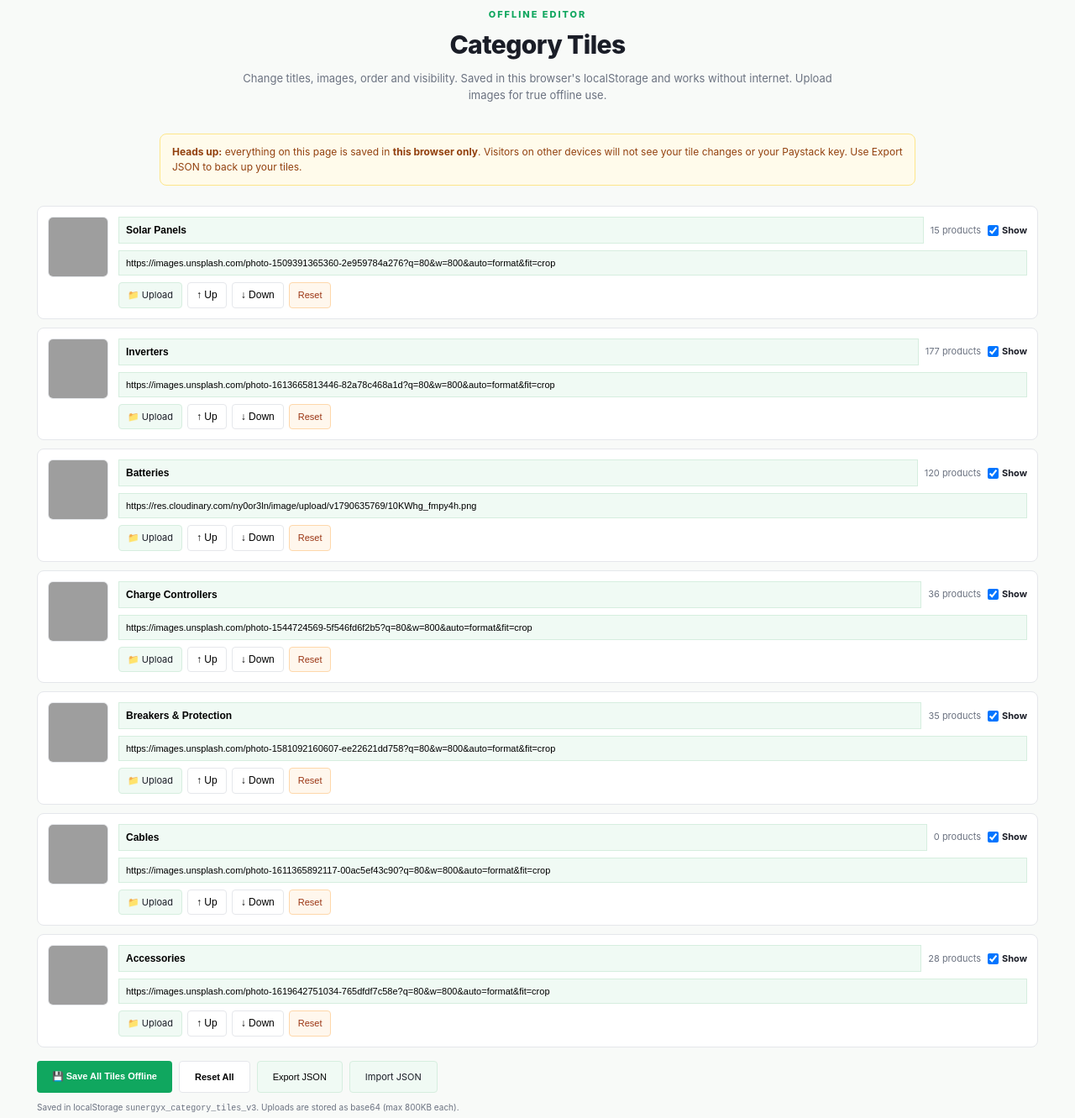
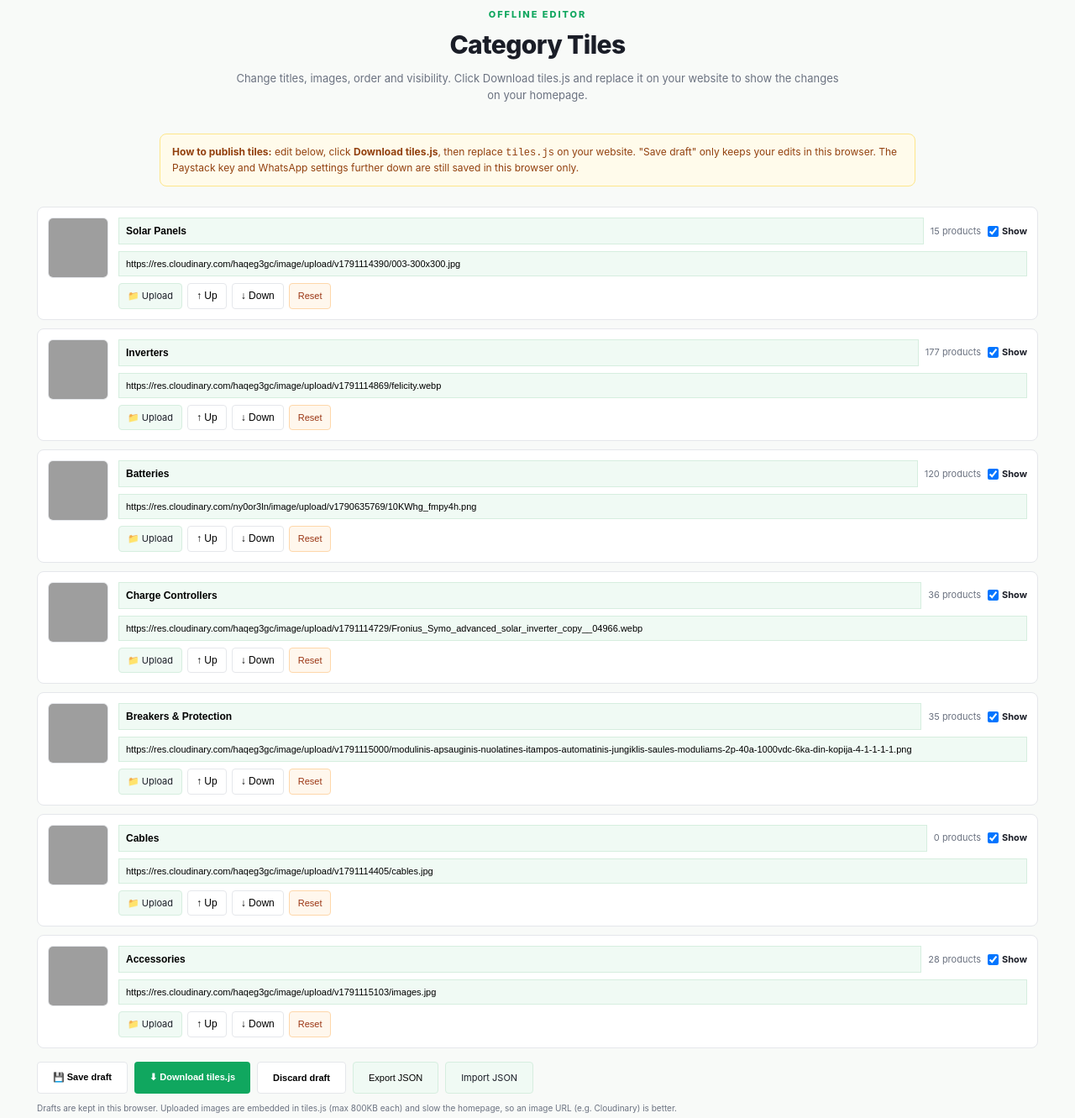
Before and after one commit to cordhq/austin, a website: page admin.html in a window 1280 px wide. Shown: the part 2109-3440 px from the top of the page at 84% size. Drawn offline with Linux system fonts and the light colour scheme; grey boxes are pictures that could not be loaded.

Commit message:
Add files via upload

```diff
--- a/admin.html
+++ b/admin.html
@@ -9,6 +9,7 @@
 <link rel="icon" href="hero-solar.jpg">
 <script src="products.js"></script>
 <script src="shipping.js"></script>
+<script src="tiles.js"></script>
 <style>
 .admin-bar{background:#fff;border-bottom:1px solid #E5E7EB;position:sticky;top:0;z-index:50}
 .admin-bar-inner{max-width:1240px;margin:0 auto;padding:12px 24px;display:flex;align-items:center;justify-content:space-between;gap:12px;flex-wrap:wrap}
@@ -138,8 +139,8 @@
 
 <section id="tiles" class="admin-section" style="background:#F8FAF8">
   <div class="container">
-    <div class="sec-head"><span class="eyebrow green">Offline Editor</span><h2>Category Tiles</h2><p>Change titles, images, order and visibility. Saved in this browser's localStorage and works without internet. Upload images for true offline use.</p></div>
-    <div class="admin-note"><b>Heads up:</b> everything on this page is saved in <b>this browser only</b>. Visitors on other devices will not see your tile changes or your Paystack key. Use Export JSON to back up your tiles.</div>
+    <div class="sec-head"><span class="eyebrow green">Offline Editor</span><h2>Category Tiles</h2><p>Change titles, images, order and visibility. Click Download tiles.js and replace it on your website to show the changes on your homepage.</p></div>
+    <div class="admin-note"><b>How to publish tiles:</b> edit below, click <b>Download tiles.js</b>, then replace <code>tiles.js</code> on your website. "Save draft" only keeps your edits in this browser. The Paystack key and WhatsApp settings further down are still saved in this browser only.</div>
     <div id="categoryTilesEditor" style="margin-top:24px"></div>
   </div>
 </section>
@@ -257,7 +258,8 @@
     return CONFIG.SECTIONS.map((s,i)=>({ key:s.key, title:s.title, image: CONFIG.CATEGORY_IMAGES[s.key] || CONFIG.FALLBACK_IMG, visible:true, order:i }));
   }
   function loadCategoryTiles(){
-    const saved = safeJSON(CONFIG.CATEGORY_TILES_KEY, null);
+    const draft = safeJSON(CONFIG.CATEGORY_TILES_KEY, null);
+    const saved = (Array.isArray(draft) && draft.length) ? draft : (Array.isArray(window.SUNERGYX_TILES) ? window.SUNERGYX_TILES : null);
     const defaults = getDefaultCategoryTiles();
     if(saved && Array.isArray(saved) && saved.length){
       const map = new Map(saved.map(t=>[t.key, t]));
@@ -275,7 +277,7 @@
       tiles.forEach((t,i)=> t.order = i);
       localStorage.setItem(CONFIG.CATEGORY_TILES_KEY, JSON.stringify(tiles));
       categoryTiles = tiles.sort((a,b)=>a.order-b.order);
-      showToast('Category tiles saved offline ✓','success');
+      showToast('Draft saved ✓ — download tiles.js to publish','success');
       renderCategoryTilesEditor();
       return true;
     }catch(e){
@@ -295,11 +297,34 @@
     saveCategoryTiles(categoryTiles.map(t=> t.key===key ? {...def, order:t.order, visible:true} : t));
   }
   function resetAllTiles(){
-    if(!confirm('Reset ALL category tiles to default?')) return;
+    if(!confirm('Discard your draft and reload the tiles from tiles.js?')) return;
     try{ localStorage.removeItem(CONFIG.CATEGORY_TILES_KEY); }catch{}
-    categoryTiles = getDefaultCategoryTiles();
-    showToast('Tiles reset to default','info');
+    categoryTiles = loadCategoryTiles();
+    showToast('Draft discarded','info');
     renderCategoryTilesEditor();
+  }
+  function buildTilesSource(){
+    const list = categoryTiles.map((t,i)=>({ key:t.key, title:t.title, image:t.image, visible:t.visible!==false, order:i }));
+    return `/* ============================================================================
+   SUNERGYX — HOMEPAGE CATEGORY TILES
+   ============================================================================
+   Generated by admin.html on ${new Date().toISOString().slice(0,10)}.
+   Replace this file on your website to update the homepage tiles.
+   products.js and shipping.js are not affected.
+
+   key = product category (do not rename) | title = text on the tile
+   image = image URL | visible = show/hide | order = position (0 first)
+   ============================================================================ */
+
+window.SUNERGYX_TILES = ${JSON.stringify(list, null, 2)};
+`;
+  }
+  function downloadTilesFile(){
+    const blob = new Blob([buildTilesSource()], {type:'text/javascript'});
+    const url = URL.createObjectURL(blob);
+    const el = document.createElement('a'); el.href = url; el.download = 'tiles.js'; el.click();
+    URL.revokeObjectURL(url);
+    showToast('Downloaded tiles.js — replace it on your website','success');
   }
   function exportTiles(){
     const blob = new Blob([JSON.stringify(categoryTiles, null, 2)], {type:'application/json'});
@@ -355,12 +380,13 @@
       </div>`;
     }).join('') + `
       <div class="tile-actions">
-        <button class="primary" id="saveTilesBtn">💾 Save All Tiles Offline</button>
-        <button class="ghost" id="resetAllTilesBtn">Reset All</button>
+        <button class="ghost" id="saveTilesBtn">💾 Save draft</button>
+        <button class="primary" id="downloadTilesBtn">⬇ Download tiles.js</button>
+        <button class="ghost" id="resetAllTilesBtn">Discard draft</button>
         <button class="soft" id="exportTilesBtn">Export JSON</button>
         <label class="soft">Import JSON <input type="file" id="importTilesFile" accept=".json" style="display:none"></label>
       </div>
-      <small style="display:block;margin-top:10px;color:#6B7280;font-size:10px">Saved in localStorage <code>${CONFIG.CATEGORY_TILES_KEY}</code>. Uploads are stored as base64 (max 800KB each).</small>`;
+      <small style="display:block;margin-top:10px;color:#6B7280;font-size:10px">Drafts are kept in this browser. Uploaded images are embedded in tiles.js (max 800KB each) and slow the homepage, so an image URL (e.g. Cloudinary) is better.</small>`;
 
     container.querySelectorAll('input[data-field="title"]').forEach(inp=> inp.addEventListener('input', e=>{ const key=e.target.dataset.key, val=e.target.value.trim(); categoryTiles = categoryTiles.map(t=> t.key===key ? {...t, title:val} : t); }));
     container.querySelectorAll('input[data-field="visible"]').forEach(inp=> inp.addEventListener('change', e=>{ const key=e.target.dataset.key; categoryTiles = categoryTiles.map(t=> t.key===key ? {...t, visible:e.target.checked} : t); }));
@@ -377,6 +403,7 @@
     $('#saveTilesBtn')?.addEventListener('click', ()=> saveCategoryTiles([...categoryTiles]));
     $('#resetAllTilesBtn')?.addEventListener('click', resetAllTiles);
     $('#exportTilesBtn')?.addEventListener('click', exportTiles);
+    $('#downloadTilesBtn')?.addEventListener('click', downloadTilesFile);
     $('#importTilesFile')?.addEventListener('change', e=> importTilesFromFile(e.target.files?.[0]));
   }
 
--- a/app.js
+++ b/app.js
@@ -77,7 +77,7 @@
     }));
   }
   function loadCategoryTiles(){
-    const saved = safeJSON(CONFIG.CATEGORY_TILES_KEY, null);
+    const saved = Array.isArray(window.SUNERGYX_TILES) ? window.SUNERGYX_TILES : null;
     const defaults = getDefaultCategoryTiles();
     if(saved && Array.isArray(saved) && saved.length){
       const map = new Map(saved.map(t=>[t.key, t]));
--- /dev/null
+++ b/tiles.js
@@ -0,0 +1,62 @@
+/* ============================================================================
+   SUNERGYX — HOMEPAGE CATEGORY TILES
+   ============================================================================
+   Edit in admin.html -> "Category Tiles" -> Download tiles.js, then replace
+   this file on your website (same folder as index.html).
+   products.js and shipping.js are not affected.
+
+   key = product category (do not rename) | title = text on the tile
+   image = image URL | visible = show/hide | order = position (0 first)
+   ============================================================================ */
+
+window.SUNERGYX_TILES = [
+  {
+    "key": "Panels",
+    "title": "Solar Panels",
+    "image": "https://res.cloudinary.com/haqeg3gc/image/upload/v1791114390/003-300x300.jpg",
+    "visible": true,
+    "order": 0
+  },
+  {
+    "key": "Inverters",
+    "title": "Inverters",
+    "image": "https://res.cloudinary.com/haqeg3gc/image/upload/v1791114869/felicity.webp",
+    "visible": true,
+    "order": 1
+  },
+  {
+    "key": "Batteries",
+    "title": "Batteries",
+    "image": "https://res.cloudinary.com/ny0or3ln/image/upload/v1790635769/10KWhg_fmpy4h.png",
+    "visible": true,
+    "order": 2
+  },
+  {
+    "key": "Controllers",
+    "title": "Charge Controllers",
+    "image": "https://res.cloudinary.com/haqeg3gc/image/upload/v1791114729/Fronius_Symo_advanced_solar_inverter_copy__04966.webp",
+    "visible": true,
+    "order": 3
+  },
+  {
+    "key": "Breakers",
+    "title": "Breakers & Protection",
+    "image": "https://res.cloudinary.com/haqeg3gc/image/upload/v1791115000/modulinis-apsauginis-nuolatines-itampos-automatinis-jungiklis-saules-moduliams-2p-40a-1000vdc-6ka-din-kopija-4-1-1-1-1.png",
+    "visible": true,
+    "order": 4
+  },
+  {
+    "key": "Cables",
+    "title": "Cables",
+    "image": "https://res.cloudinary.com/haqeg3gc/image/upload/v1791114405/cables.jpg",
+    "visible": true,
+    "order": 5
+  },
+  {
+    "key": "Accessories",
+    "title": "Accessories",
+    "image": "https://res.cloudinary.com/haqeg3gc/image/upload/v1791115103/images.jpg",
+    "visible": true,
+    "order": 6
+  }
+];
```
Also changed, not shown: index.html (+1 -0 lines).
